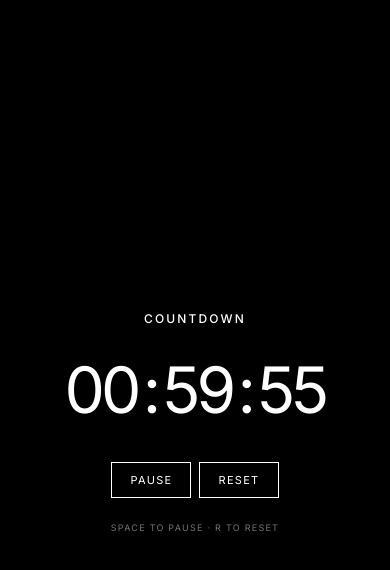
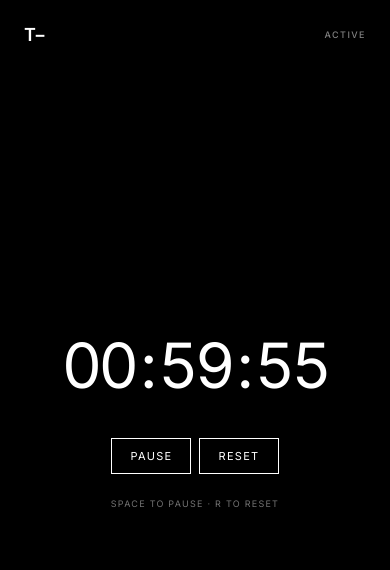
Before and after one commit to siddhantkrishna/countdown, a React (Vite) app: page / in a window 390 px wide. Shown: the top 570 px of the page. Built offline with nearby package versions, Linux system fonts and the light colour scheme.

Commit message:
add mission control header

```diff
--- a/src/App.tsx
+++ b/src/App.tsx
@@ -57,7 +57,12 @@ function App() {
 
   return (
     <main className="app">
-      <p className="label">COUNTDOWN</p>
+      <header className="header">
+        <span className="brand">T−</span>
+        <span className="status">
+          {isPaused ? "PAUSED" : "ACTIVE"}
+        </span>
+      </header>
 
       <section className="timer" aria-label="Countdown timer">
         <span>{time.hours}</span>
--- a/src/index.css
+++ b/src/index.css
@@ -24,6 +24,10 @@ input {
   font: inherit;
 }
 
+button {
+  -webkit-tap-highlight-color: transparent;
+}
+
 .app {
   min-height: 100vh;
   display: flex;
@@ -33,11 +37,27 @@ input {
   padding: 40px;
 }
 
-.label {
-  margin: 0 0 32px;
-  font-size: 12px;
+.header {
+  position: absolute;
+  top: 32px;
+  left: 40px;
+  right: 40px;
+  display: flex;
+  justify-content: space-between;
+  align-items: center;
+}
+
+.brand {
+  font-size: 18px;
+  font-weight: 600;
+  letter-spacing: -0.05em;
+}
+
+.status {
+  font-size: 9px;
   font-weight: 500;
-  letter-spacing: 0.18em;
+  letter-spacing: 0.16em;
+  opacity: 0.5;
 }
 
 .timer {
@@ -47,6 +67,7 @@ input {
   font-weight: 400;
   letter-spacing: -0.06em;
   line-height: 1;
+  font-variant-numeric: tabular-nums;
 }
 
 .timer span:nth-child(even) {
@@ -74,9 +95,26 @@ input {
   background: #ffffff;
   color: #000000;
 }
+
 .shortcuts {
   margin: 24px 0 0;
   font-size: 9px;
   letter-spacing: 0.14em;
   opacity: 0.45;
 }
+
+@media (max-width: 600px) {
+  .app {
+    padding: 24px;
+  }
+
+  .header {
+    top: 24px;
+    left: 24px;
+    right: 24px;
+  }
+
+  .timer {
+    font-size: clamp(48px, 16vw, 100px);
+  }
+}
```
